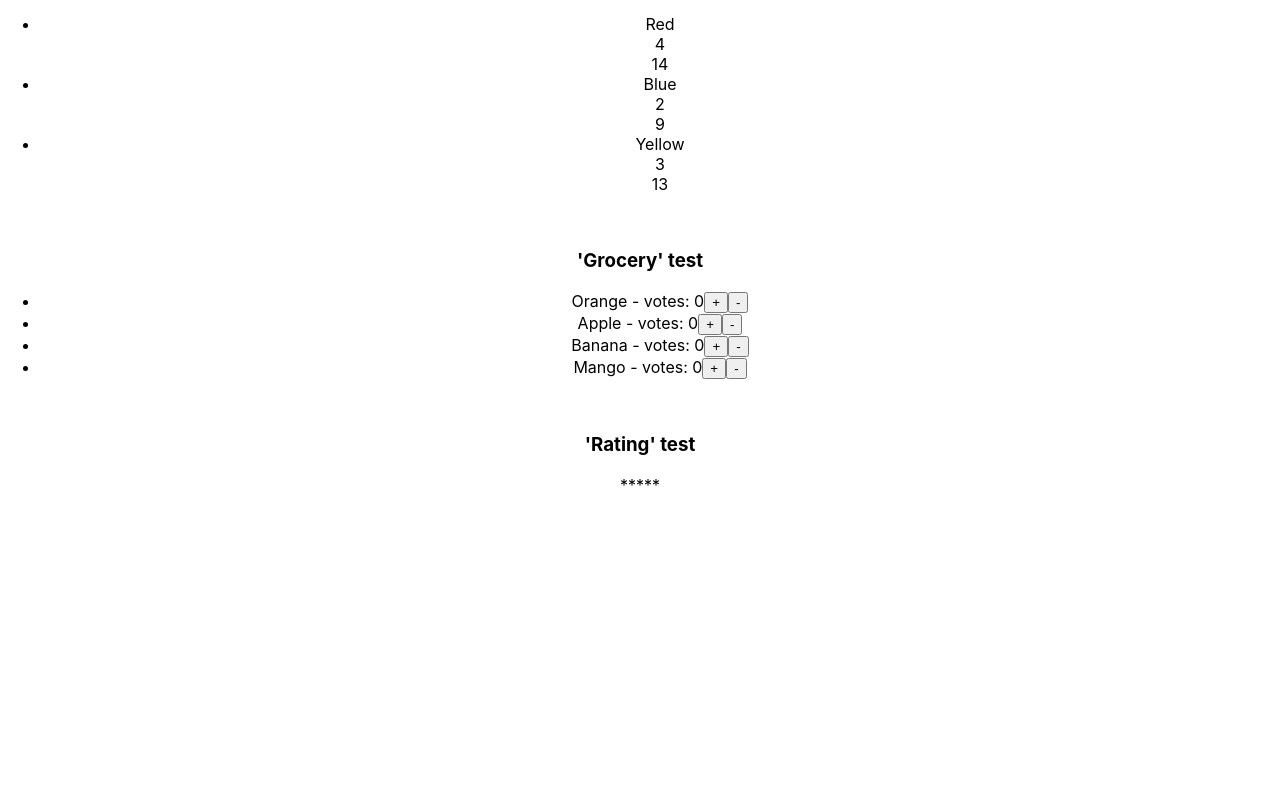
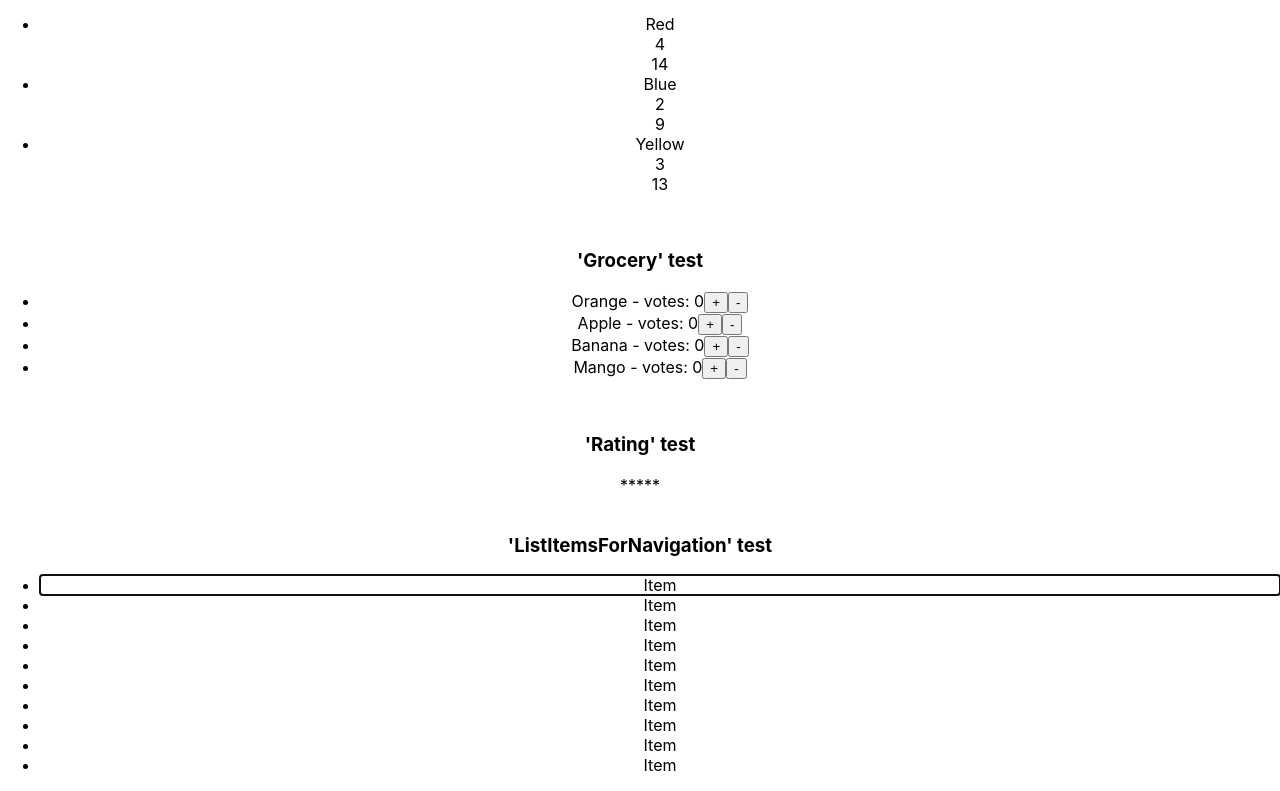
Before and after one commit to jnoziglia/frontend-challenge, a React (Create React App) app: page / in a window 1280 px wide. Shown: the part 1453-2244 px from the top of the page. Before the commit the page ends 1948 px from the top, so only its background shows below. Built offline with nearby package versions, Linux system fonts and the light colour scheme.

Commit message:
List items for navigation first approach

```diff
--- a/src/App.js
+++ b/src/App.js
@@ -6,6 +6,7 @@ import { PlayerStatus } from "./components/PlayerStatus";
 import { TeamsList } from "./components/TeamsList";
 import { Grocery } from "./components/Grocery";
 import { Rating } from "./components/Rating";
+import { ListItemsForNavigation } from "./components/ListItemsForNavigation";
 
 import './App.css';
 
@@ -23,9 +24,9 @@ export default function App() {
     { name: 'Banana', votes: 0 },
     { name: 'Mango', votes: 0 },
   ]);
-  const onVote = (prodIdx, vote) => {
+  const onVote = (index, vote) => {
     const newProducts = [...products];
-    newProducts[prodIdx].votes += vote;
+    newProducts[index].votes += vote;
     setProducts(newProducts);
   }
   return (
@@ -47,10 +48,13 @@ export default function App() {
       <TeamsList />
       <br />
       <h3>'Grocery' test</h3>
-      <Grocery products={products} onVote={(prodIdx,vote) => onVote(prodIdx,vote)} />
+      <Grocery products={products} onVote={(index,vote) => onVote(index,vote)} />
       <br />
       <h3>'Rating' test</h3>
       <Rating />
+      <br />
+      <h3>'ListItemsForNavigation' test</h3>
+      <ListItemsForNavigation />
     </div>
   );
 }
--- a/src/components/ListItemsForNavigation.jsx
+++ b/src/components/ListItemsForNavigation.jsx
@@ -15,34 +15,75 @@ import { useEffect, useRef, useState } from "react";
 // Simulating a list of items to render.
 // This can be passed through props as well. The constant is declared here for convenience
 const itemsList = Array(10).fill({
-	/** Add the properties you consider, there are no specific requirements related to what you have to render. Be creative :) */
+	name: "Item"
 });
 
 export function ListItemsForNavigation(props) {
 	const [
 		selectedIndex,
 		setSelectedIndex,
-	] = useState(/** Initialize the state as you need */);
+	] = useState(0);
 	const activeItemRef = useRef();
 
 	useEffect(
 		function () {
 			// Focus the item using this effect
+			const map = getMap();
+			const node = map.get(selectedIndex);
+			node.focus();
 		},
 		[
-			/* Use accordingly the dependencies */
+			selectedIndex
 		]
 	);
 
 	function handleKeyDown(event) {
 		// Add the proper logic to calculate the index that correspond to the item that should be focused.
+		switch(event.key) {
+			case "ArrowUp":
+			case "ArrowRight":
+				event.preventDefault();
+				if (selectedIndex > 0) {
+					setSelectedIndex(selectedIndex - 1);
+				}
+				break;
+			case "ArrowDown":
+			case "ArrowLeft":
+				event.preventDefault();
+				if (selectedIndex < itemsList.length - 1) {
+					setSelectedIndex(selectedIndex + 1);
+				}
+				break;
+			default:
+				break;
+		}
 	}
+
+	function getMap() {
+		if (!activeItemRef.current) {
+		  // Inicializa el Map en el primer uso
+		  activeItemRef.current = new Map();
+		}
+		return activeItemRef.current;
+	  }
 
 	return (
 		<ul onKeyDown={handleKeyDown}>
 			{/** Render itemsList as you wish, probably you want to render <li></li> with the proper attributes */}
 			{/** If you have issues focusing an element, it is probably because the element is not focusable originally. Try with tabIndex={0} */}
 			{/** Do not forget to pass the reference to the selected item */}
+			{ itemsList.map((item, index) => (
+				<li key={item.name+index} tabIndex={0} ref={(node) => {
+					const map = getMap();
+					if (node) {
+					  map.set(index, node);
+					} else {
+					  map.delete(index);
+					}
+				  }}>
+					{item.name}
+				</li>
+			)) }
 		</ul>
 	);
 }
```
